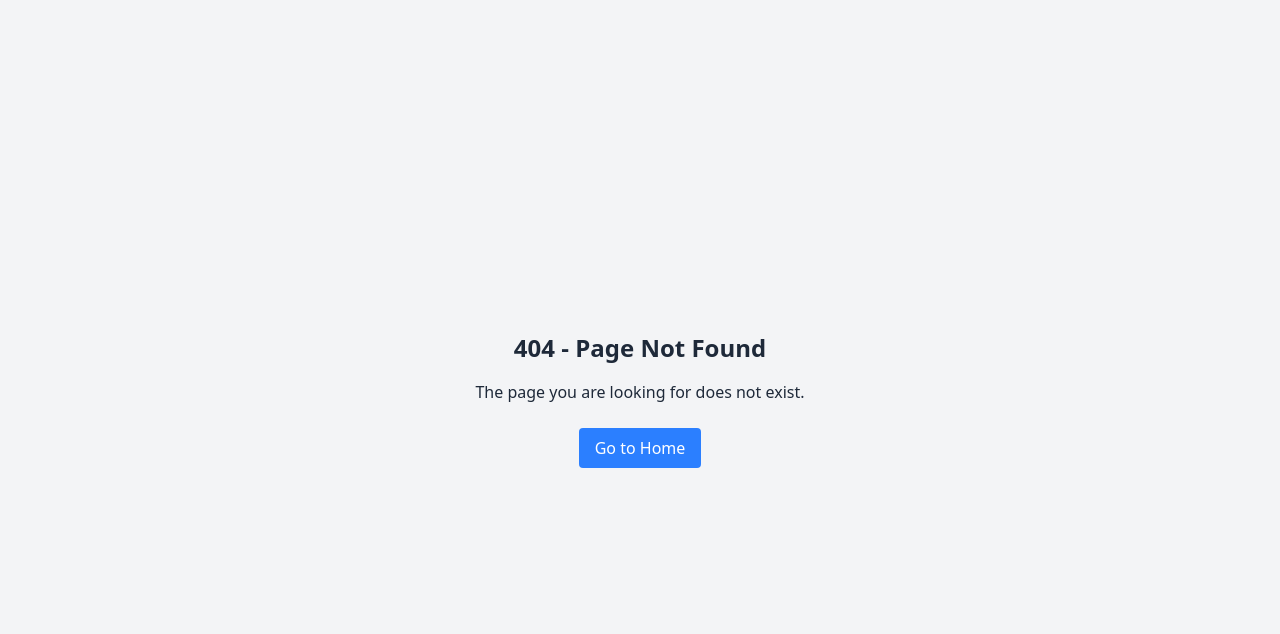
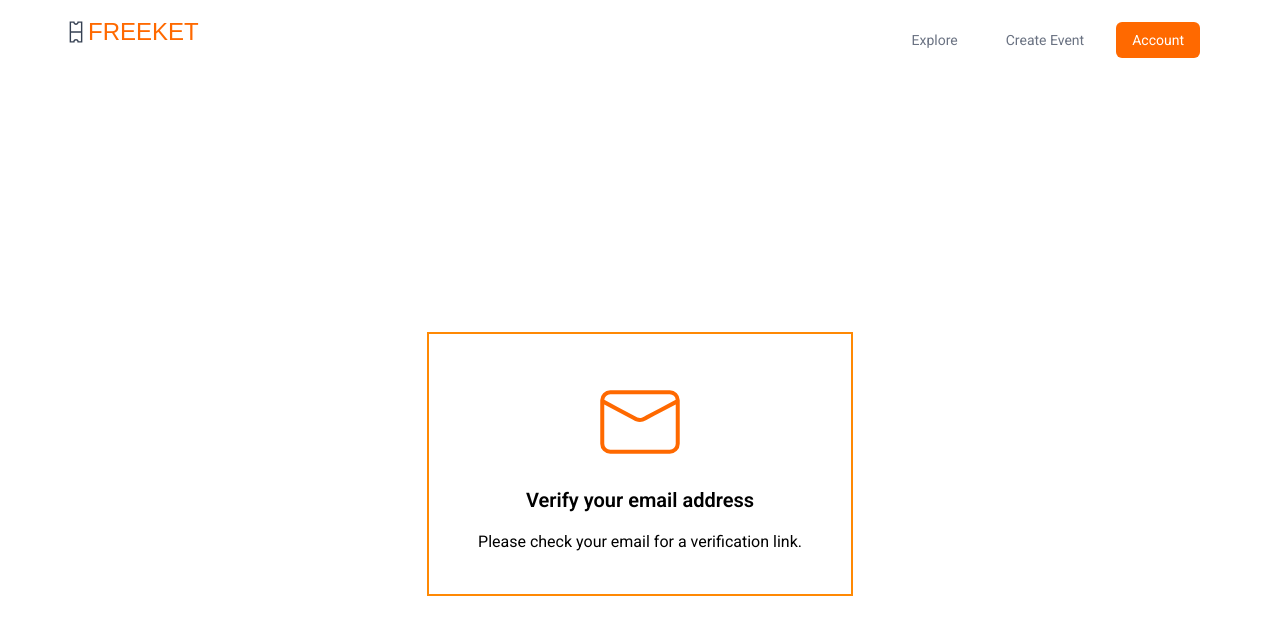
Before and after one commit to TheOnlyAbdull/Freeket, a React (Vite) app: page /verify-email in a window 1280 px wide. Before the commit this address had no page. Shown: the top 634 px of the page. Built offline with nearby package versions, Linux system fonts and the light colour scheme; a web font is replaced by a local one.

Commit message:
implement sign up functionality

```diff
--- a/src/App.jsx
+++ b/src/App.jsx
@@ -16,6 +16,7 @@ import EventList from "./pages/EventList";
 import { QueryClient, QueryClientProvider } from "@tanstack/react-query";
 import { ReactQueryDevtools } from "@tanstack/react-query-devtools";
 import { Toaster } from "react-hot-toast";
+import EmailVerification from "./pages/EmailVerification";
 
 const queryClient = new QueryClient({
   defaultOptions: {
@@ -36,6 +37,7 @@ function App() {
             <Route path="HomePage" element={<HomePage />} />
             <Route path="Explore" element={<Explore />} />
             <Route path="event/:id" element={<Event />} />
+            <Route path="verify-email" element={<EmailVerification />} />
             {/* <Route path="event/:id/ticket" element={<EventTicket />} /> */}
           </Route>
 
--- a/src/components/EventCard.jsx
+++ b/src/components/EventCard.jsx
@@ -40,7 +40,7 @@ function EventCard() {
       </div>
     );
   }
-  console.log(error, isPending);
+
   return (
     <div className="w-full my-10 font-roboto flex flex-wrap gap-12  justify-center bg-white ">
       {events.map((event, i) => (
--- a/src/components/NavLinks.jsx
+++ b/src/components/NavLinks.jsx
@@ -1,9 +1,18 @@
 import { useState } from "react";
 import { RiMenuFill } from "react-icons/ri";
 import { NavLink } from "react-router-dom";
+import { useUser } from "../features/authentication/useUser";
+import Spinner from "../ui/Spinner";
 
-function NavLinks() {
-  const [showNav, setShowNav] = useState(false);
+// function NavLinks({ isAuthenticated, user }) {
+  function NavLinks() {
+    const [showNav, setShowNav] = useState(false);
+    const { isAuthenticated } = useUser();
+
+
+
+
+
   return (
     <>
       <div
@@ -26,7 +35,8 @@ function NavLinks() {
         >
           Explore
         </NavLink>
-        <NavLink to='/Account'
+        <NavLink
+          to={isAuthenticated ? "/createEvent" : "/Account"}
           className="transition-colors duration-200
       hover:text-cyan-400
       active:text-gray-700 active:bg-cyan-100 active:rounded-md active:font-semibold
@@ -36,12 +46,11 @@ function NavLinks() {
         </NavLink>
         <NavLink
           className="hover:bg-orange-600 transition-colors duration-200 hover:shadow-sm cursor-pointer bg-orange-500 text-white py-2 px-4 block rounded-md  text-center"
-          to="/Account"
+          to={isAuthenticated ? "/createEvent" : "/Account"}
         >
           Account
         </NavLink>
       </div>
-
     </>
   );
 }
--- a/src/features/authentication/SignUp.jsx
+++ b/src/features/authentication/SignUp.jsx
@@ -1,12 +1,28 @@
 import { useState } from "react";
+import { useSignUp } from "./useSignUp";
 
 function SignUp({ setCreateAccount }) {
-    const [firstName, setFirstName] = useState('');
-    const [lastName, setLastName] = useState('');
-    const [email, setEmail] = useState('');
-    const [password, setPassword] = useState('');
+  const [firstName, setFirstName] = useState("");
+  const [lastName, setLastName] = useState("");
+  const [email, setEmail] = useState("");
+  const [password, setPassword] = useState("");
 
+  const { signUp } = useSignUp();
 
+  function handleSignUp(e) {
+    e.preventDefault();
+    if (!firstName || !lastName || !email || !password) {
+      console.error("All fields are required.");
+      return;
+    }
+
+    signUp({ firstName, lastName, email, password });
+
+    setFirstName("");
+    setLastName("");
+    setEmail("");
+    setPassword("");
+  }
 
   return (
     <>
@@ -15,7 +31,7 @@ function SignUp({ setCreateAccount }) {
         Enter your details to create your account
       </p>
 
-      <form>
+      <form onSubmit={handleSignUp}>
         <div className="flex md:flex-row gap-4">
           <div className="w-6/12">
             <label htmlFor="first-name">First Name</label>
@@ -62,25 +78,25 @@ function SignUp({ setCreateAccount }) {
           <label htmlFor="password">Password</label>
           <input
             className="block outline-1 text-gray-500 w-full mb-4 rounded-sm p-4 text-sm"
-            placeholder="Enter Password"
+            placeholder="Enter Password, minimum 8 characters"
             type="password"
             id="password"
             name="password"
             required
+            minLength={8}
             value={password}
             onChange={(e) => setPassword(e.target.value)}
           />
         </div>
         <button
           className="my-6 cursor-pointer rounded-sm bg-orange-500 text-white w-full py-3 font-bold block text-center"
-          type="submit"
+          // tpe="submit"
+          onClick={handleSignUp}
         >
           Login
         </button>
       </form>
       <div className="text-sm  text-gray-500">
-
-
         <p>
           Have an account?{""}
           <span
--- /dev/null
+++ b/src/features/authentication/useSignUp.js
@@ -0,0 +1,18 @@
+import { useMutation } from "@tanstack/react-query";
+import { signUpUser } from "../../services/apiAuth";
+import toast from "react-hot-toast";
+import { useNavigate } from "react-router-dom";
+
+export function useSignUp() {
+  const navigate = useNavigate();
+  const { mutate: signUp, isLoading } = useMutation({
+    mutationFn: signUpUser,
+    onSuccess: (user) => {
+      console.log("User signed up successfully:", user);
+      toast.success("Account created successfully!. Please verify your email.");
+      navigate("/verify-email");
+    },
+  });
+
+  return { signUp, isLoading };
+}
--- a/src/pages/Account.jsx
+++ b/src/pages/Account.jsx
@@ -11,9 +11,9 @@ function Account() {
       <div className="w-full font-roboto flex items-center mt-10">
         <div className="w-11/12 mx-auto md:w-4/12">
           {createAccount ? (
+            <SignUp setCreateAccount={setCreateAccount} />
+          ) : (
             <Login setCreateAccount={setCreateAccount} />
-          ) : (
-            <SignUp setCreateAccount={setCreateAccount} />
           )}
         </div>
       </div>
--- /dev/null
+++ b/src/pages/EmailVerification.jsx
@@ -0,0 +1,33 @@
+import { CiCircleCheck, CiMail } from "react-icons/ci";
+import { useUser } from "../features/authentication/useUser";
+import { Link } from "react-router-dom";
+
+function EmailVerification() {
+  const { isAuthenticated } = useUser();
+  return (
+    <div className="w-full font-roboto flex justify-center items-center h-screen">
+      <div className="w-11/12 md:w-4/12 border-2 border-orange-400 py-10">
+        <h1 className="text-center text-8xl font-bold text-orange-500 flex items-center justify-center">
+          {isAuthenticated ? <CiCircleCheck /> : <CiMail />}
+        </h1>
+        {!isAuthenticated ? (<h2 className="text-center text-xl font-semibold mt-4">
+          Verify your email address
+        </h2>): (<h2 className="text-center text-xl font-semibold mt-4">
+          Email verification was successful!💐
+        </h2>
+
+        )}
+        {!isAuthenticated? (<p className="text-center mt-4">
+          Please check your email for a verification link.
+        </p>): (<p className="text-center mt-4">
+          Click the link below to proceed
+        </p>)}
+        {isAuthenticated && (
+          <p className="text-center mt-4"><Link to="/CreateEvent" className="text-orange-500 underline">Go to Account</Link></p>
+        )}
+      </div>
+    </div>
+  );
+}
+
+export default EmailVerification;
--- a/src/pages/HomePage.jsx
+++ b/src/pages/HomePage.jsx
@@ -5,11 +5,28 @@ import DummyLogos from "../components/DummyLogos";
 import Footer from "../components/Footer";
 import { Link } from "react-router-dom";
 import backgroundImage from "../assets/background.png";
+import { useUser } from "../features/authentication/useUser";
+import toast from "react-hot-toast";
+import Spinner from "../ui/Spinner";
+import { useEffect } from "react";
 // import backgroundImage from "../assets/background.png";
 
+function HomePage() {
+  const { user, isAuthenticated, isLoading } = useUser();
 
-function HomePage() {
-  // Import the background image
+ useEffect(() => {
+    if (isAuthenticated) {
+      toast.success(`Welcome back, ${user.user_metadata.firstName}!`);
+    }
+  }, [isAuthenticated, user]);
+
+  if (isLoading) {
+    return (
+      <div className="flex justify-center items-center h-screen">
+        <Spinner/>
+      </div>
+    );
+  }
 
   return (
     <>
@@ -31,10 +48,15 @@ function HomePage() {
 
           <div className="mb-8 flex justify-center items-center gap-4 mt-8">
             <button className="bg-orange-600 text-white px-4 py-2 rounded-lg hover:bg-amber-600 transition duration-300 ease-in-out">
-              <Link to='/Account' className="flex items-center">Create Event</Link>
+              <Link
+                to={isAuthenticated ? "/createEvent" : "/Account"}
+                className="flex items-center"
+              >
+                Create Event
+              </Link>
             </button>
             <button className="bg-gray-200 text-gray-700 px-4 py-2 rounded-lg hover:bg-gray-300 transition duration-300 ease-in-out">
-              <Link to='/Explore' className="flex items-center">
+              <Link to="/Explore" className="flex items-center">
                 Explore Events
               </Link>
             </button>
--- a/src/services/apiAuth.js
+++ b/src/services/apiAuth.js
@@ -1,4 +1,20 @@
 import supabase from "./supabase";
+
+export async function signUpUser({ firstName, lastName, email, password }) {
+  let { data, error } = await supabase.auth.signUp({
+    email,
+    password,
+    options: {
+      data: {
+        firstName,
+        lastName,
+      },
+    },
+  });
+  if (error) throw new Error(error.message);
+
+  return data;
+}
 
 export async function loginUser({ email, password }) {
   let { data, error } = await supabase.auth.signInWithPassword({
@@ -22,5 +38,4 @@ export async function getCurrentUser() {
 export async function logOutUser() {
   const { error } = await supabase.auth.signOut();
   if (error) throw new Error(error.message);
-
 }
```
Also changed, not shown: src/components/Header.jsx (+5 -4 lines), src/ui/AppLayout.jsx (+9 -9 lines). Lines whose indentation alone changed are shown as unchanged.
